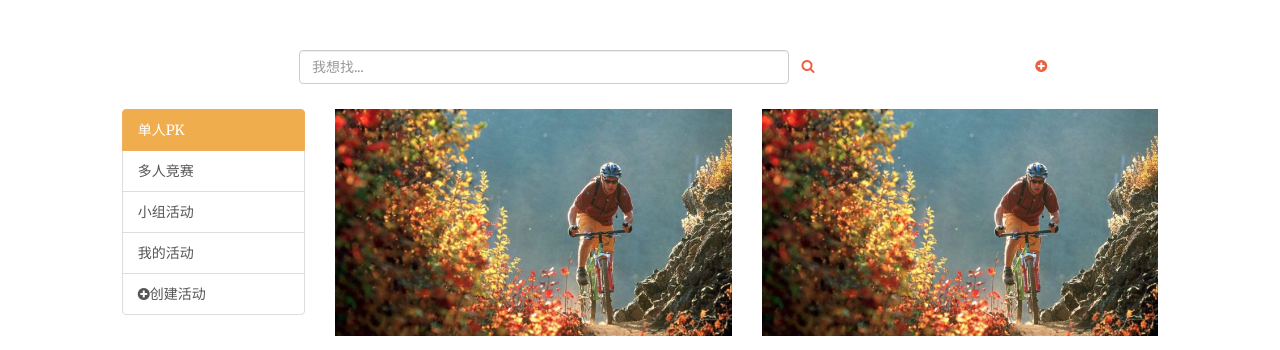
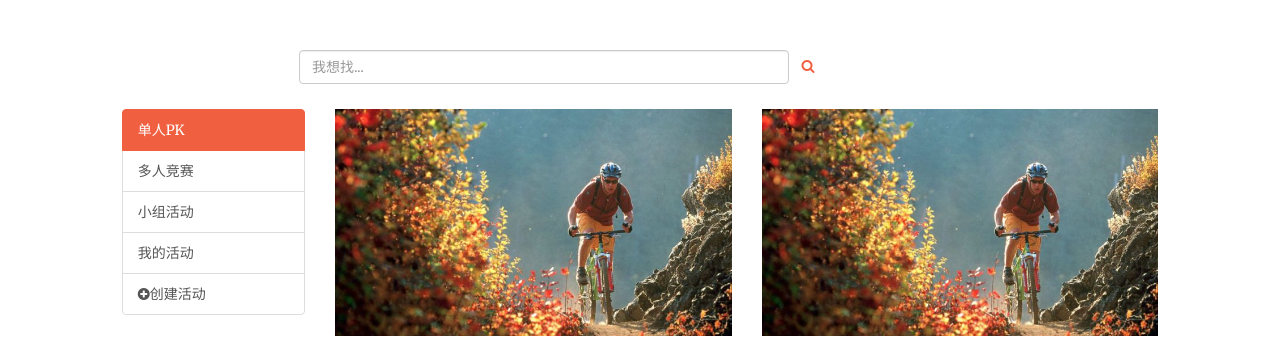
Before and after one commit to aqqzzz/Health, a PHP site: page /activity.html in a window 1280 px wide. Shown: the part 233-583 px from the top of the page. Run offline with PHP 8.4, Linux system fonts and the light colour scheme; some libraries are stand-ins or nearby versions.

Commit message:
activity change

```diff
--- a/SportsZone/activity.html
+++ b/SportsZone/activity.html
@@ -99,9 +99,7 @@
                 <input type="text" class="form-control" placeholder="我想找...">
                 <button class="btn btn-default"><i class="fa fa-search"></i></button>
             </div>
-            <div class="col-md-4">
-                <button class="btn btn-default"><i class="fa fa-plus-circle"></i></button>
-            </div>
+
         </div>
 
     </div>
@@ -112,20 +110,32 @@
     <div class="container-fluid">
         <div class="row">
             <div class="col-md-2 col-md-offset-1" id="guiding">
-                <div class="list-group">
+                <div class="list-group hidden-sm hidden-xs">
                     <a href="#" class="list-group-item active">单人PK</a>
                     <a href="#" class="list-group-item">多人竞赛</a>
                     <a href="#" class="list-group-item">小组活动</a>
                     <a href="#" class="list-group-item my-activity">我的活动</a>
                     <a href="#" class="list-group-item"><i class="fa fa-plus-circle"></i>创建活动</a>
                 </div>
+
+                <div class="visible-sm visible-xs">
+                    <ul class="nav nav-tabs nav-justified">
+                        <li class="active"><a href="#">单人PK</a></li>
+                        <li><a href="#">多人竞赛</a></li>
+                        <li><a href="#">小组活动</a></li>
+                        <li><a href="#"><i class="fa fa-plus-circle"></i>创建活动</a></li>
+                    </ul>
+                </div>
             </div>
 
-            <div class="activity-content">
+
+
+
+            <div id="activity-content">
 
                 <!--project-->
 
-                <div class="col-md-4 portfolio-box">
+                <div class="col-sm-6 col-md-4 portfolio-box">
                     <a href="singleActivity.html">
                         <img class="img-responsive img-hover" src="images/project.jpg" alt="">
                     </a>
@@ -139,7 +149,7 @@
                 </div>
 
 
-                <div class="col-md-4 portfolio-box">
+                <div class="col-sm-6 col-md-4 portfolio-box">
                     <a href="singleActivity.html">
                         <img class="img-responsive img-hover" src="images/project.jpg" alt="">
                     </a>
@@ -156,7 +166,7 @@
 
                 <!--project-->
 
-                <div class="col-md-4 col-md-offset-3 col-lg-offset-3 portfolio">
+                <div class="col-sm-6 col-md-4 col-md-offset-3 col-lg-offset-3 portfolio">
                     <a href="singleActivity.html">
                         <img class="img-responsive img-hover" src="images/project.jpg" alt="">
                     </a>
@@ -170,7 +180,7 @@
                 </div>
 
 
-                <div class="col-md-4 img-portfolio">
+                <div class="col-sm-6 col-md-4 img-portfolio">
                     <a href="singleActivity.html">
                         <img class="img-responsive img-hover" src="images/project.jpg" alt="">
                     </a>
@@ -187,7 +197,7 @@
 
                 <!--project-->
                 <div class="row">
-                    <div class="col-md-4  col-md-offset-3 img-portfolio">
+                    <div class="col-sm-6 col-md-4 col-md-offset-3 img-portfolio">
                         <a href="singleActivity.html">
                             <img class="img-responsive img-hover" src="images/project.jpg" alt="">
                         </a>
@@ -202,7 +212,7 @@
                     </div>
 
 
-                    <div class="col-md-4 img-portfolio">
+                    <div class="col-sm-6 col-md-4 img-portfolio">
                         <a href="singleActivity.html">
                             <img class="img-responsive img-hover" src="images/project.jpg" alt="">
                         </a>
@@ -250,8 +260,8 @@
             <!--翻页结束-->
         </div>
 
+    </div>
 
-    </div>
 
 
 
--- a/SportsZone/css/style.css
+++ b/SportsZone/css/style.css
@@ -83,21 +83,38 @@ section {
 }
 
 #guiding .list-group {
+
 }
 
+
 #guiding .list-group .active {
-    background-color: #f0ad4e;
-    border-color: #f0ad5e;
+    background-color: #f05f40;
+    border-color: #f05f40;
 }
 
 #guiding .list-group a:hover {
-    background-color: #f05f40;
+    background-color: #f0ad4e;
     color: whitesmoke;
     -webkit-transition:  0.35s;
     -moz-transition:  0.35s;
     -ms-transition:  0.35s;
     -o-transition:  0.35s;
     transition:  0.35s;;
+}
+
+#guiding .list-group.affix {
+    position: fixed;
+    top: 0;
+}
+
+#guiding .nav li.active a {
+    background-color: #f05f40;
+    color: white
+}
+
+#guiding .nav a:hover {
+    background-color: #f0ad4e;
+    color: antiquewhite;
 }
 
 .pagination li a{
--- a/SportsZone/js/scripts.js
+++ b/SportsZone/js/scripts.js
@@ -31,7 +31,11 @@
         }
     })
 
-    $('')
+    /*$('#guiding').affix({
+        offset: {
+            top: 10
+        }
+    })*/
 
     // Initialize and Configure Scroll Reveal Animation
     window.sr = ScrollReveal();
```
Also changed, not shown: SportsZone/singleActivity.html (+22 -1 lines).
